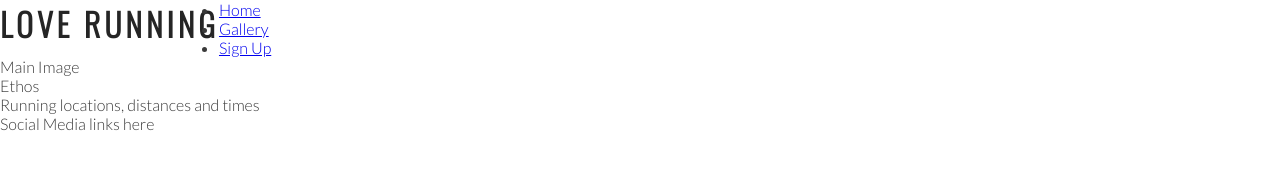
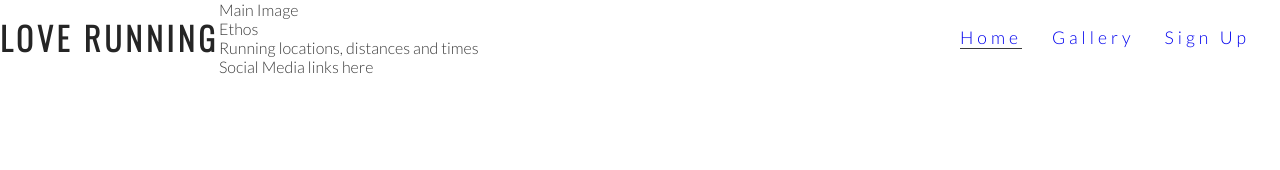
Before and after one commit to PriyaDevNow/love-running, a plain HTML site: page index.html in a window 1280 px wide. Drawn offline with nearby package versions, Linux system fonts and the light colour scheme.

Commit message:
Style navigation links

```diff
--- a/assets/css/style.css
+++ b/assets/css/style.css
@@ -25,3 +25,31 @@ h1, h2 {
     font-size: %;
 
 }
+
+/*navigation links */
+
+#menu
+{font-size: 110% ;
+    letter-spacing: 4px;
+}
+
+#menu, #logo {
+    line-height: 75px;
+
+}
+#menu li {
+    float: right;
+    list-style-type: none;
+    margin-right: 30px;
+}
+
+#menu a {
+text-decoration: none;
+
+}
+#menu a:hover {
+    border-bottom: 1px solid #3a3a3a;
+
+}
+.active {border-bottom: 1px solid #3a3a3a;
+}
--- a/index.html
+++ b/index.html
@@ -18,19 +18,24 @@
             <h1 id="logo">Love Running</h1>
         </a>
         <nav>
-            <ul>
+            <ul id="menu">
                 <li>
-                    <a href="index.html">Home</a>
+                    <a href="#">Sign Up</a>
                 </li>
                 <li>
                     <a href="#">Gallery</a>
                 </li>
                 <li>
-                    <a href="#">Sign Up</a>
+                    <a href="index.html" class="active">Home</a>
                 </li>
+
+
             </ul>
         </nav>
     </header>
+
+
+
     <section>Main Image</section>
     <section>Ethos</section>
     <section>Running locations, distances and times</section>
```
